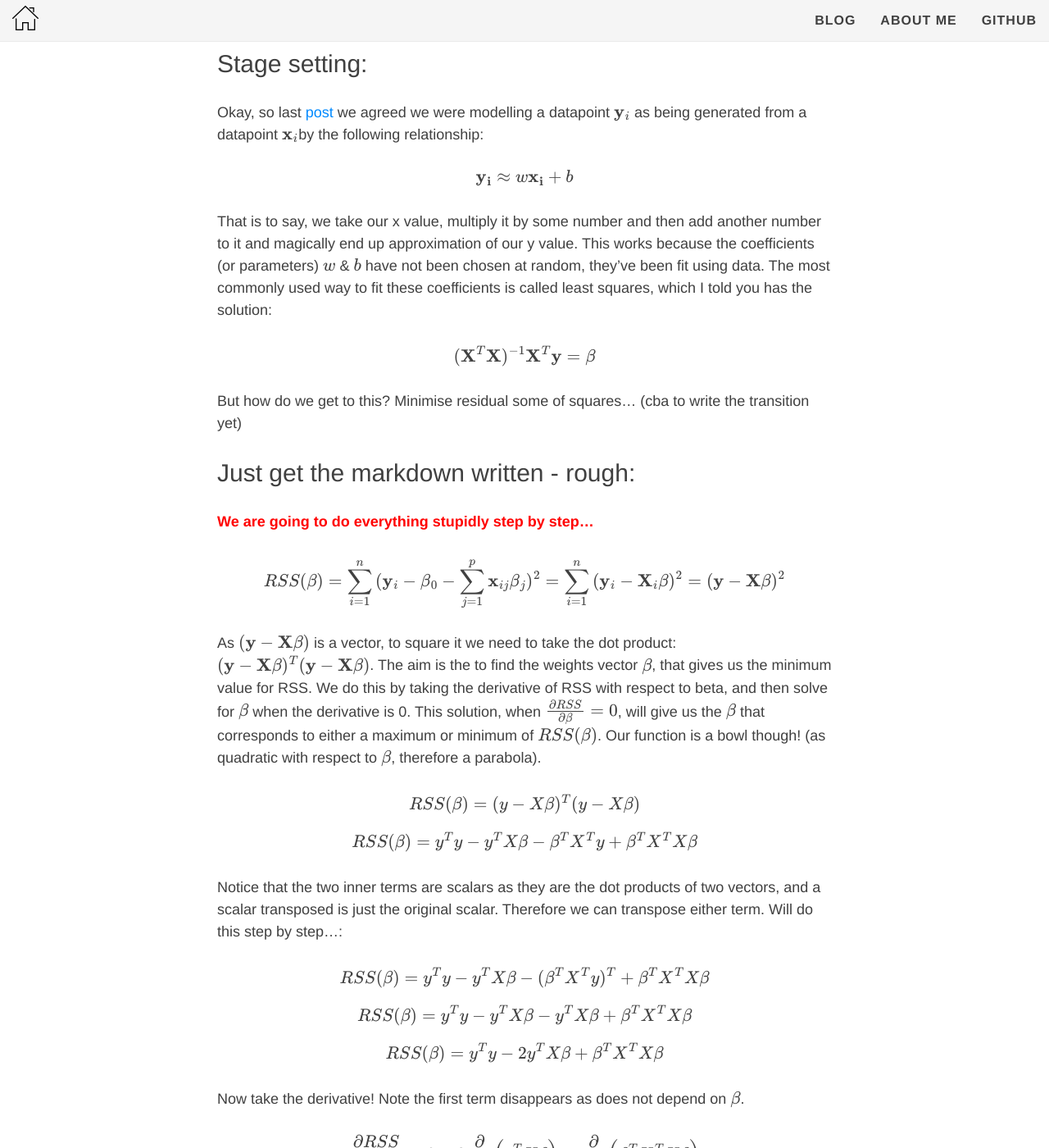
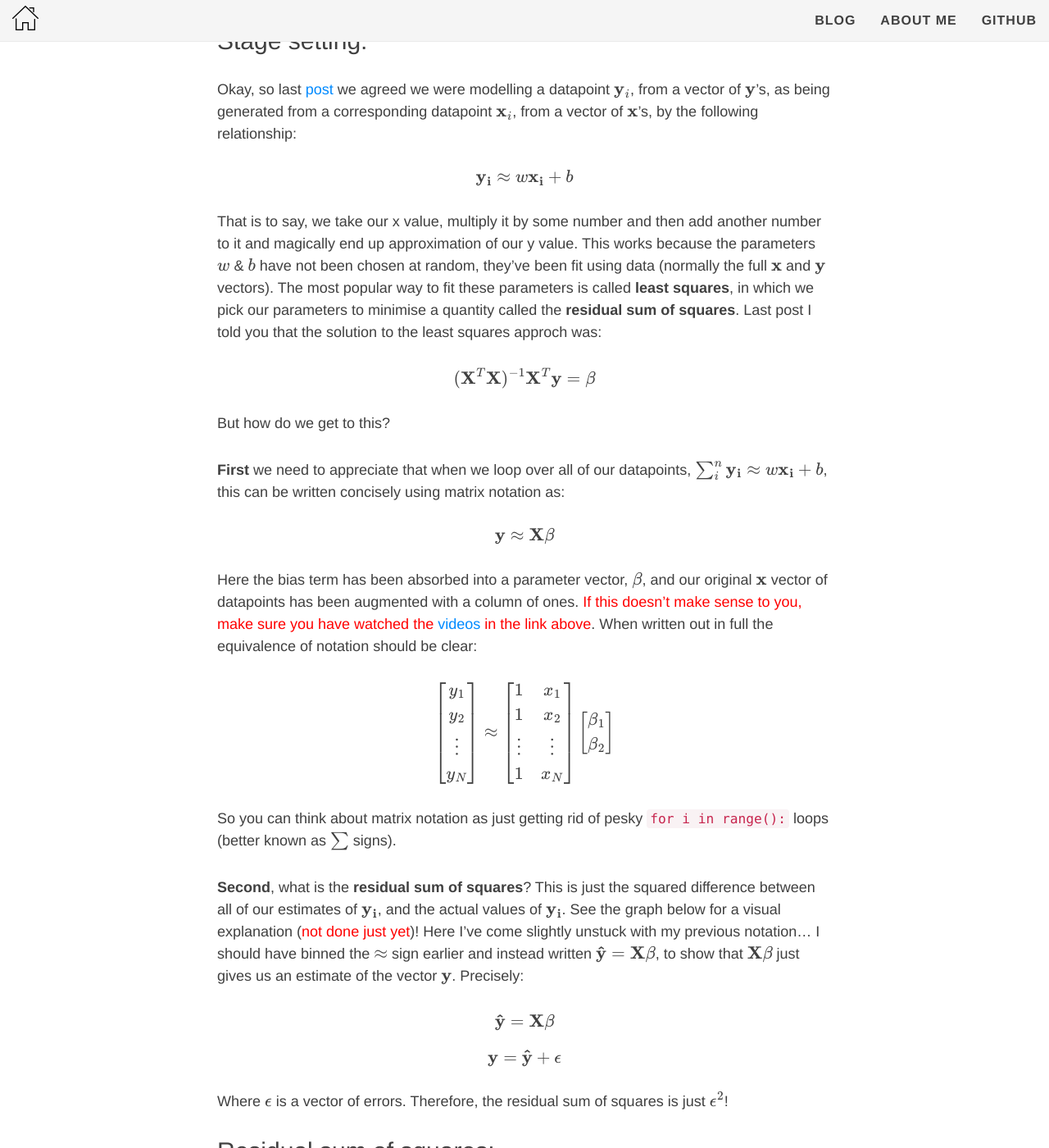
Before and after one commit to jcornford/jcornford.github.io, a Jekyll site: the page built from _posts/2017-01-7-least squares for dummies.md, in a window 1280 px wide and 1400 px high, scrolled down 453 px. Shown: the whole window at 82% size. Built offline with Jekyll 4.4.1, drawn with Linux system fonts in a browser that asks for light colours; nearby versions of some CDN libraries; formulas are drawn with MathJax 3; comment, search, counter and statistics services are not loaded; some of the changed text lies outside the part shown.

Commit message:
update post 2

````diff
--- a/_posts/2017-01-7-least squares for dummies.md
+++ b/_posts/2017-01-7-least squares for dummies.md
@@ -4,43 +4,86 @@ title: Basics 2. Linear regression for dummies
 subtitle: Deriving the least squares solution step-by-step
 ---
 
-<span style="color:red"> In this post I'm going to assume you know the basics of linear algebra. By that I mean an
- appreciation that the square of a vector is not simply elementwise,  instead  $\mathbf{y}^2 = \mathbf{y}^T\mathbf{y}$. If you are unfamiliar
- with this, watch [**this video**](https://www.youtube.com/watch?v=qGhfoT807l0) and come back! (Also check out the
+<span style="color:red"> In this post I'm going to assume you know the basics of linear algebra. If you are unfamiliar
+ with matrix vector multiplication, [**this video**](https://www.youtube.com/watch?v=qGhfoT807l0) is all you need. (Also check out the
  other videos in that Linear Alegbra review playlist for bonus points) </span>
 
 ## Stage setting:
 
-Okay, so last [post](../2017-01-02-lines-of-best-fit) we agreed we were modelling a datapoint $\mathbf{y}_i$ as being
- generated from a datapoint $\mathbf{x}_i$by the following relationship:
+Okay, so last [post](../2017-01-02-lines-of-best-fit) we agreed we were modelling a datapoint $\mathbf{y}_i$, from a vector of $\mathbf{y}$'s, as being
+generated from a corresponding datapoint $\mathbf{x}_i$, from a vector of $\mathbf{x}$'s, by the following relationship:
 
 $$ \mathbf{y_i} \approx  w\mathbf{x_i} + b $$
 
 That is to say, we take our x value, multiply it by some number and then add another number to it and magically end
- up approximation of our y value. This works because the  coefficients (or parameters) $w$ & $b$ have not been chosen
- at random, they've been fit using data. The most commonly used way to fit these coefficients is called least squares, which
- I told you has the solution:
+ up approximation of our y value. This works because the parameters $w$ & $b$ have not been chosen
+ at random, they've been fit using data (normally the full $\mathbf{x}$ and $\mathbf{y}$ vectors). The most popular way to fit these parameters is called **least squares**, in which
+ we pick our parameters to minimise a quantity called the **residual sum of squares**. Last post I told you that the
+ solution to the least squares approch was:
 
 $$ (\mathbf{X}^T\mathbf{X})^{-1}\mathbf{X}^{T}\mathbf{y} = \mathbf{\beta} $$
 
-But how do we get to this? Minimise residual some of squares... (cba to write the transition yet)
+But how do we get to this?
 
-## Just get the markdown written - rough:
+**First** we need to appreciate that when we loop over all of our datapoints, $ \sum_i^n \mathbf{y_i} \approx  w\mathbf{x_i} + b $,
+this can be written concisely using matrix notation as:
 
-<span style="color:red">**We are going to do everything stupidly step by step...**</span>
+$$ \mathbf{y} \approx \mathbf{X}\mathbf{\beta} $$
+
+Here the bias term has been absorbed into a parameter vector, $\mathbf{\beta}$, and our original $\mathbf{x}$ vector of datapoints
+has been augmented with a column of ones. <span style="color:red"> If this doesn't make sense to you, make sure you have watched the [videos](https://www.youtube.com/watch?v=qGhfoT807l0)
+in the link above</span>. When written out in full the equivalence of notation should be clear:
 
 $$
-RSS(\mathbf{\beta}) = \sum_{i=1}^{n}{(\mathbf{y}_i-\mathbf{\beta}_0-\sum_{j=1}^p\mathbf{x}_{ij}\mathbf{\beta}_j)^2}
- = \sum_{i=1}^n{(\mathbf{y}_i - \mathbf{X}_i\mathbf{\beta})^2} = (\mathbf{y}-\mathbf{X}\mathbf{\beta})^2
+\begin{bmatrix} y_1\\ y_2\\ \vdots\\ y_N \end{bmatrix} \approx
+
+\begin{bmatrix}
+  1   & x_1  \\
+  1  & x_2   \\
+  \vdots&\vdots\\
+  1   & x_N
+\end{bmatrix}
+
+\begin{bmatrix}
+\beta_1\\
+\beta_2
+\end{bmatrix}
 $$
 
-As $(\mathbf{y}-\mathbf{X}\mathbf{\beta})$ is a vector, to square it we need to take the dot product:
+So you can think about matrix notation as just getting rid of pesky ```for i in range(): ``` loops (better known as $ \sum$ signs).
+
+**Second**, what is the **residual sum of squares**? This is just the squared difference between all of our estimates of $\mathbf{y_i}$,
+ and the actual values of $\mathbf{y_i}$. See the graph below for a visual explanation (<span style="color:red">not done just yet</span>)!
+  Here I've come slightly unstuck with my previous notation... I should have binned the $\approx$ sign earlier and instead written $\mathbf{\hat{y}} = \mathbf{X}\mathbf{\beta}$,
+to show that $ \mathbf{X}\mathbf{\beta}$ just gives us an estimate of the vector $\mathbf{y}$. Precisely:
+
+ $$\mathbf{\hat{y}} = \mathbf{X}\mathbf{\beta}$$
+
+ $$ \mathbf{y} = \mathbf{\hat{y}} + \mathbf{\epsilon} $$
+
+ Where $\epsilon$ is a vector of errors. Therefore, the residual sum of squares is just $\epsilon ^2$!
+
+## Residual sum of squares:
+Given a particular $\mathbf{\beta}$ vector, we can calculate the squared sum of the difference between the
+estimates that particular parameter vector gives us and the actual values ($\epsilon ^2$). This can be thought of as
+ calculating a measurement of the total lack of fit given by that $\mathbf{\beta}$ :
+
+$$ RSS(\mathbf{\beta}) = (\mathbf{y}-\mathbf{X}\mathbf{\beta})^2 $$
+
+At this point, it is probably also worth refreshing what the neat matrix notation above actually means. Apparently, it is
+good for ones soul to switch in and out of matrix notation on a whim...
+
+$$
+RSS(\mathbf{\beta}) = \sum_{i=1}^{n}{(\mathbf{y}_i-\sum_{j=1}^p\mathbf{X}_{ij}\mathbf{\beta}_j)^2}
+ = \sum_{i=1}^n{(\mathbf{y}_i - \mathbf{X}_{i,:}\mathbf{\beta})^2} = (\mathbf{y}-\mathbf{X}\mathbf{\beta})^2
+$$
+
+Okay, so the overall aim is the to find the parameter vector $\beta$, that gives us the minimum value for RSS. This is done by taking the
+derivative of RSS with respect to beta, and then solving for $\mathbf{\beta}$ when the derivative is 0. This solution, when
+  $\frac{\partial RSS}{\partial \mathbf{\beta}} = 0$, will give us the $\mathbf{\beta}$ that corresponds to either a
+ maximum or minimum of $RSS(\mathbf{\beta})$.<span style="color:red"> *Our function is a bowl though! (as quadratic with respect to $\mathbf{\beta}$,
+  therefore a parabola) - this needs to be clearer*</span> . To start, $(\mathbf{y}-\mathbf{X}\mathbf{\beta})$ is a vector, so to square it we need to take the dot product:
  $(\mathbf{y}-\mathbf{X}\mathbf{\beta})^T(\mathbf{y}-\mathbf{X}\mathbf{\beta})$.
-The aim is the to find the weights vector $\beta$, that gives us the minimum value for RSS. We do this by taking the
-derivative of RSS with respect to beta, and then solve for $\mathbf{\beta}$ when the derivative is 0. This solution, when
-  $\frac{\partial RSS}{\partial \mathbf{\beta}} = 0$, will give us the $\mathbf{\beta}$ that corresponds to either a
- maximum or minimum of $RSS(\mathbf{\beta})$. Our function is a bowl though! (as quadratic with respect to $\mathbf{\beta}$,
-  therefore a parabola).
 
 
 $$ RSS(\beta) = (y-X\beta)^T(y-X\beta) $$
@@ -48,8 +91,8 @@ $$ RSS(\beta) = (y-X\beta)^T(y-X\beta) $$
 
 $$ RSS(\beta)=  y^Ty - y^TX\beta -\beta^TX^Ty +\beta^TX^TX\beta  $$
 
-Notice that the two inner terms are scalars as they are the dot products of two vectors, and a scalar transposed is just
- the original scalar. Therefore we can transpose either term. Will do this step by step...:
+Notice that the two inner terms are scalars as they are the dot product of two vectors, and a scalar transposed is just
+ the original scalar. Therefore, we can transpose either term:
 
 $$ RSS(\beta) = y^Ty - y^TX\beta - (\beta^TX^Ty)^T +\beta^TX^TX\beta  $$
 
@@ -59,8 +102,8 @@ $$ RSS(\beta) =  y^Ty - y^TX\beta - y^TX\beta +\beta^TX^TX\beta  $$
 
 $$ RSS(\beta) =  y^Ty - 2y^TX\beta +\beta^TX^TX\beta  $$
 
-
-Now take the derivative! Note the first term disappears as does not depend on $\beta$.
+## Taking the derivative
+Now we are in a position to take the derivative! Note the first term disappears as does not depend on $\beta$.
 
 $$ \frac{\partial RSS}{\partial \beta} = 0 - 2\frac{\partial}{\partial \beta} \Big(y^TX\beta \Big) + \frac{\partial}{\partial \beta} \Big(\beta^TX^TX\beta \Big) $$
 
@@ -74,7 +117,8 @@ $$\frac{\partial RSS}{\partial \beta} = - 2X^Ty + 2X^TX\beta $$
 
 $$\frac{\partial RSS}{\partial \beta} = -2X^T(y - X\beta) $$
 
-Now set to 0 and solve for beta:
+## Finishing up
+Now we just need to set to 0 and solve for beta:
 
 $$ \frac{\partial RSS}{\partial \beta} = - 2X^Ty + 2X^TX\beta $$
 
````
